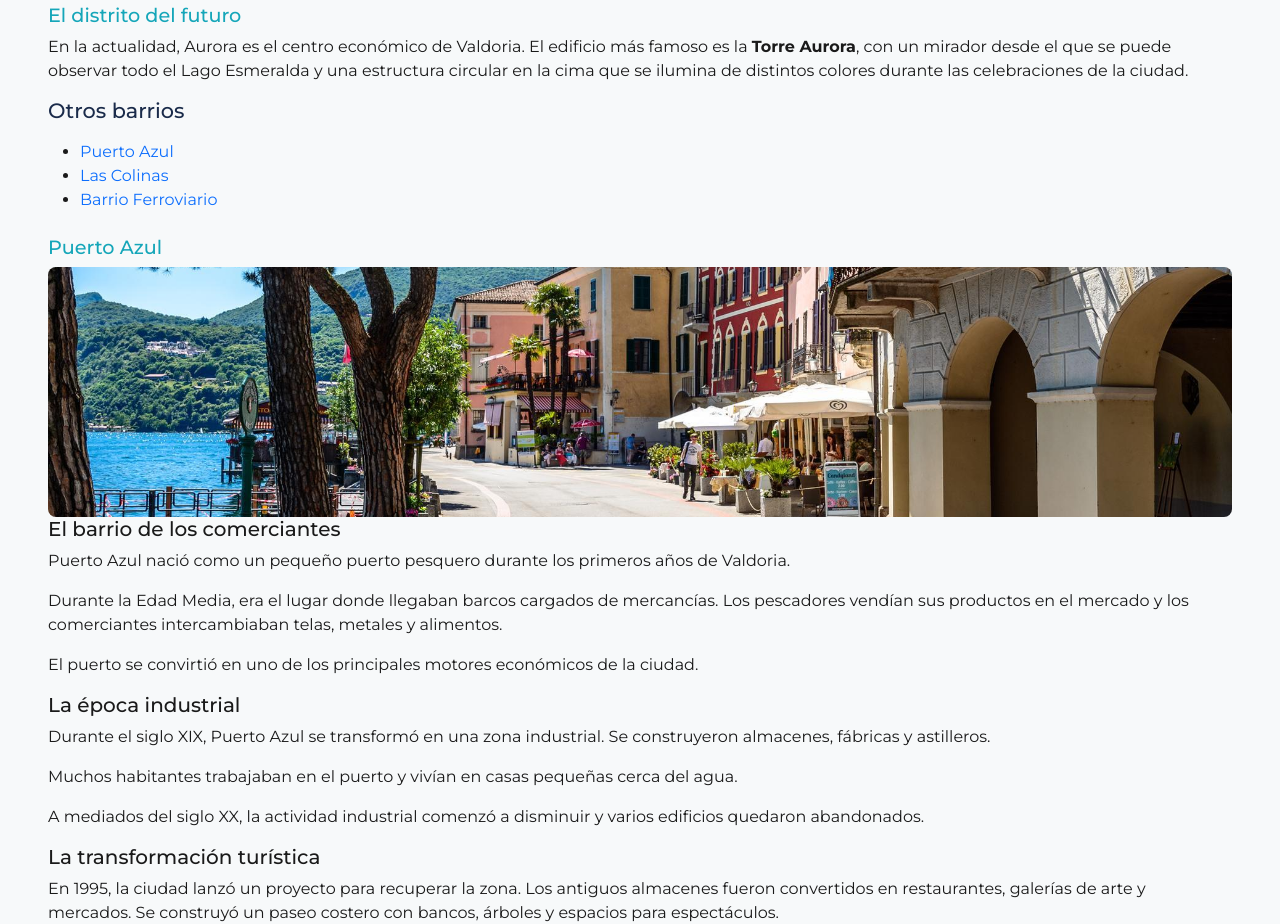
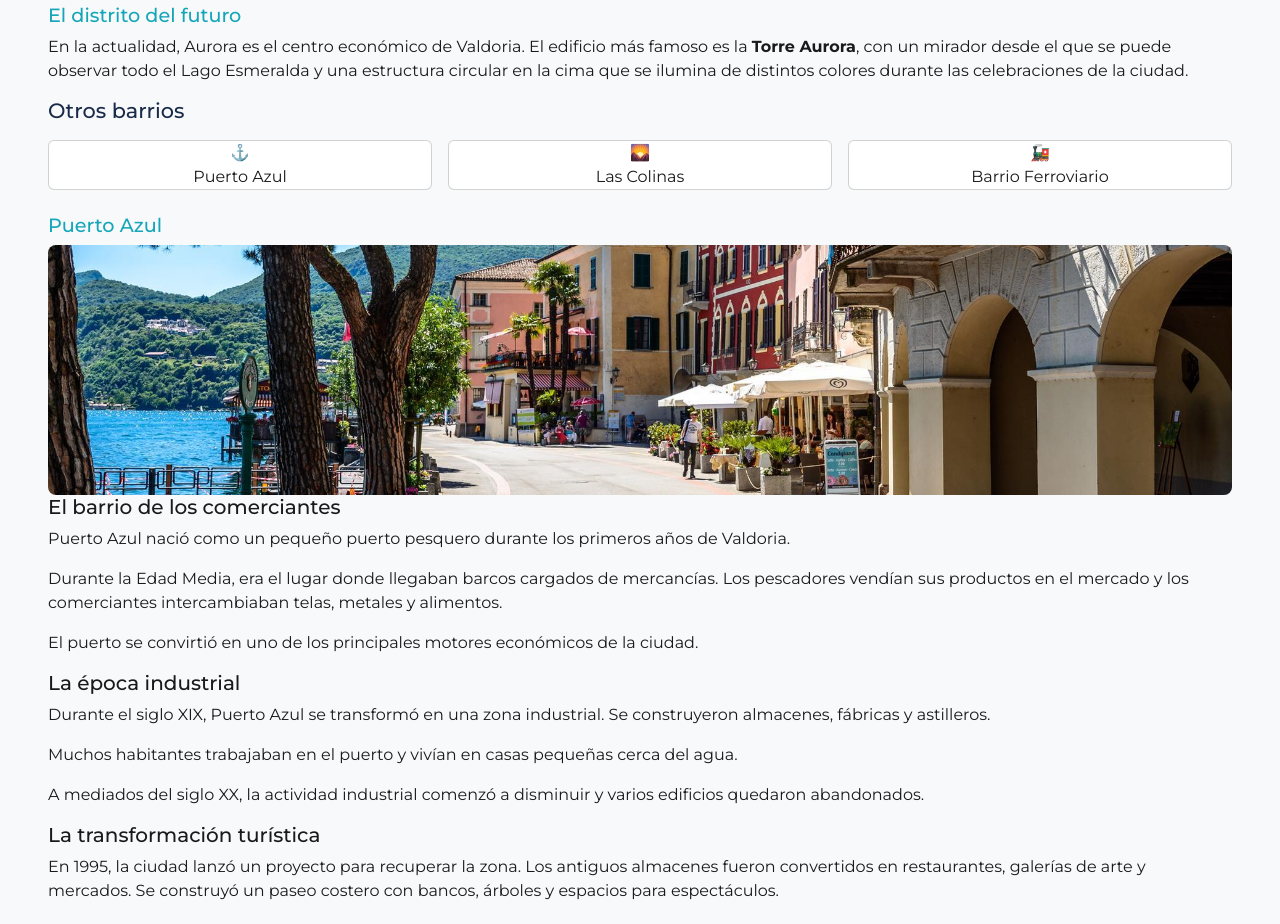
Before and after one commit to ZaguMax/LI1-2c2026-Grupo7, a plain HTML site: page ciudad.html in a window 1280 px wide. Shown: the part 2280-3204 px from the top of the page. Drawn offline with nearby package versions, Linux system fonts and the light colour scheme.

Commit message:
Mejore otros links que se me habian escapado

```diff
--- a/ciudad.html
+++ b/ciudad.html
@@ -134,11 +134,26 @@
                 </article>
                 <article id="otros-barrios">
                     <h3>Otros barrios</h3>
-                    <nav aria-label="Menu-otros-Barrios">
-                        <ul>
-                            <li><a href="#Puerto">Puerto Azul</a></li>
-                            <li><a href="#Colinas">Las Colinas</a></li>
-                            <li><a href="#BarrioF">Barrio Ferroviario</a></li>
+                    <nav aria-label="Menú de otros barrios">
+                        <ul class="row row-cols-1 row-cols-sm-3 g-3 list-unstyled mb-4">
+                            <li class="col">
+                                <a class="indice-tarjeta card h-100 text-center" href="#Puerto">
+                                    <span class="indice-icono">⚓</span>
+                                    <span>Puerto Azul</span>
+                                </a>
+                            </li>
+                            <li class="col">
+                                <a class="indice-tarjeta card h-100 text-center" href="#Colinas">
+                                    <span class="indice-icono">🌄</span>
+                                    <span>Las Colinas</span>
+                                </a>
+                            </li>
+                            <li class="col">
+                                <a class="indice-tarjeta card h-100 text-center" href="#BarrioF">
+                                    <span class="indice-icono">🚂</span>
+                                    <span>Barrio Ferroviario</span>
+                                </a>
+                            </li>
                         </ul>
                     </nav>
                     <div>
```
